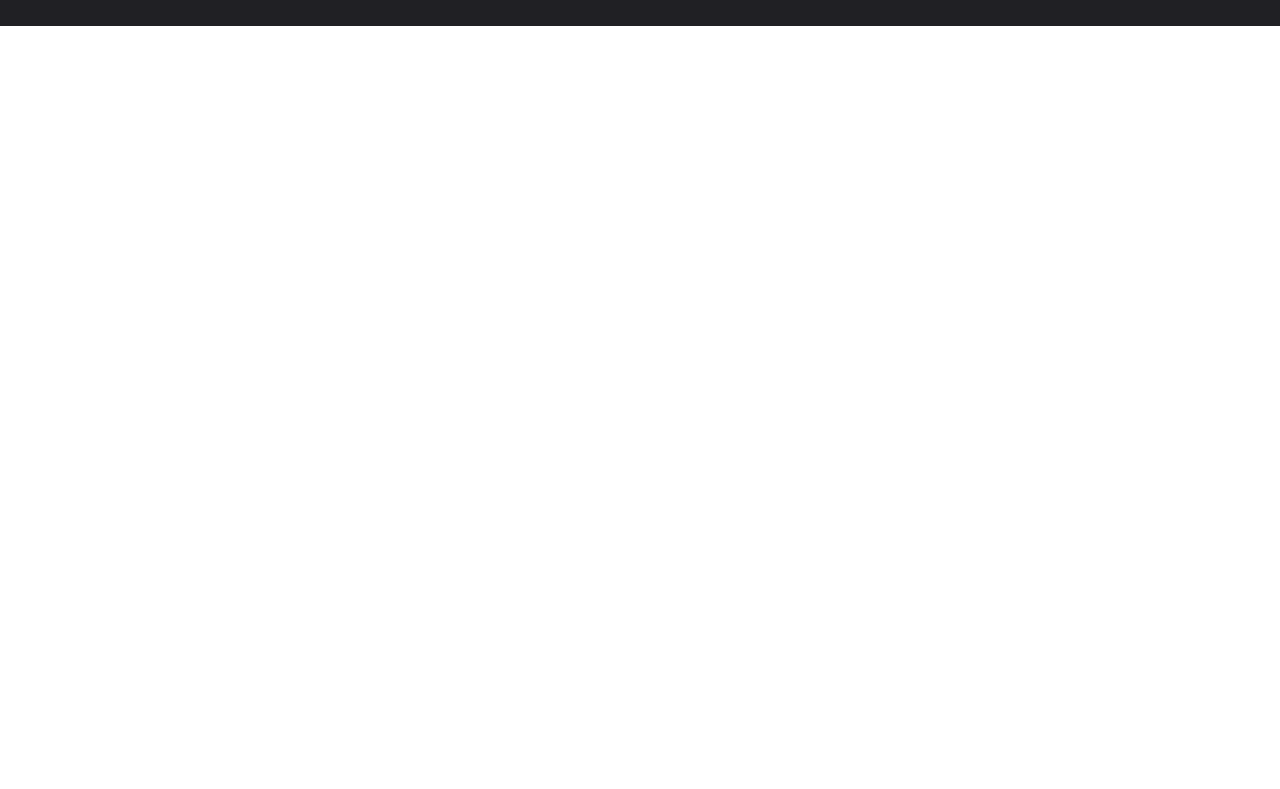
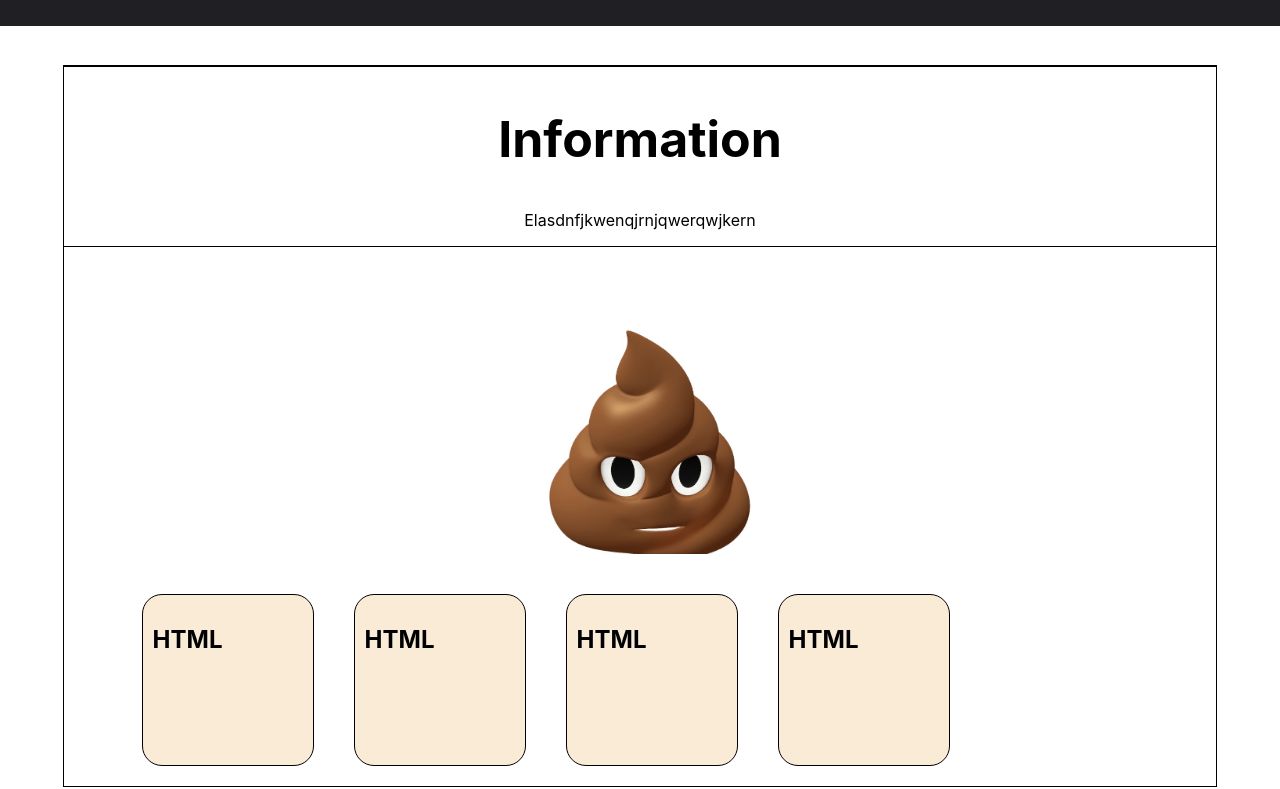
Before and after one commit to leeseongdooo/leeseongdooo.github.io, a React (Create React App) app: page / in a window 1280 px wide. Shown: the part 774-1563 px from the top of the page. Built offline with nearby package versions, Linux system fonts and the light colour scheme.

Commit message:
Day1203(1)

```diff
--- a/src/Component/Header.jsx
+++ b/src/Component/Header.jsx
@@ -30,7 +30,7 @@ function Header({ value }) {
       className="HeaderBox"
       style={value > 900 ? { backgroundColor: "white", color: "black" } : {}}
     >
-      <h2>LeeS Page</h2>
+      <h2>Portfolio</h2>
 
       <BiMenu
         className="MenuIcon"
--- a/src/Component/InformationV2.jsx
+++ b/src/Component/InformationV2.jsx
@@ -3,7 +3,40 @@ import "../css/InfoCSS.scss";
 import ExImage from "../images/ExImage.jpeg";
 import ProfileImage from "../images/ProfileImage.png";
 function InformationV2() {
-  return <div className="InformationBox"></div>;
+
+
+  return (
+    <div className="InformationBox">
+      <div className="InsideBox">
+          <div className="TextArea">
+            <h2>Information</h2>
+            <p>Elasdnfjkwenqjrnjqwerqwjkern</p>
+          </div>
+
+          <div className="MyInfoBox">
+            <img src={ExImage} alt="임시이미지입니다." />
+          </div>
+
+          <div className="ShapeBox">
+              <div className="ShapeForm">
+                  <h2>HTML</h2>
+              </div>
+
+              <div className="ShapeForm">
+                  <h2>HTML</h2>
+              </div>
+
+              <div className="ShapeForm">
+                  <h2>HTML</h2>
+              </div>
+
+              <div className="ShapeForm">
+                  <h2>HTML</h2>
+              </div>
+          </div>
+      </div>
+    </div>
+  );
 }
 
 export default InformationV2;
--- a/src/css/Bottom.scss
+++ b/src/css/Bottom.scss
@@ -54,7 +54,6 @@
 
   .BottomComponentArea {
 
-    border: 10px solid black;
     background-color: #202024;
     color: white;
     display: flex;
--- a/src/css/Header.scss
+++ b/src/css/Header.scss
@@ -4,7 +4,7 @@
     position: fixed;
     width: 100%;
     display: flex;
-    padding: 0px 40px;
+    padding: 0px 40px 0px 80px;
     align-items: center;
     justify-content: space-between;
     color: white;
--- a/src/css/InfoCSS.scss
+++ b/src/css/InfoCSS.scss
@@ -1,16 +1,64 @@
 .InformationBox {
-  position: relative;
   width: 100%;
-  height: 100%;
   display: flex;
-  justify-content: space-between;
-  .SideBar {
-    width: 20%;
-    border-right: 1px solid black;
-  }
+  justify-content: center;
+  align-items: center;
 
-  .ViewBox {
-    width: 75%;
+  .InsideBox {
+    width: 90%;
+    height: 90vh;
     border: 1px solid black;
+    display: flex;
+    flex-direction: column;
+    align-items: center;
+    justify-content: space-between;
+    .TextArea {
+      width: 100%;
+      border: 1px solid black;
+      text-align: center;
+
+      h2 {
+        font-size: 50px;
+      }
+    }
+
+    .MyInfoBox {
+      margin-top: 30px;
+      width: 100%;
+      display: flex;
+      justify-content: center;
+      img {
+
+        max-width: 225px;
+        border-radius: 0%;
+      }
+    }
+
+    .ShapeBox {
+      margin-bottom: 20px;
+      width: 90%;
+      display: flex;
+      justify-content: flex-start;
+
+
+      .ShapeForm {
+        cursor: pointer;
+        padding: 10px;
+        border-radius: 20px;
+        border: 1px solid black;
+        background-color: antiquewhite;
+        width: 150px;
+        height: 150px;
+        margin: 0 20px;
+        transition: 0.3s;
+      }
+
+      .ShapeForm:hover {
+        width: 300px;
+
+      }
+
+
+    }
   }
 }
--- a/src/css/MainPage.scss
+++ b/src/css/MainPage.scss
@@ -7,11 +7,12 @@
   align-items: flex-end;
   // 텍스트 박스
   .TextBox {
+    width: 60%;
     margin: 0px 0px 160px 80px;
     span {
       display: block;
       font-size: 128px;
-      line-height: 120px;
+      line-height: 140px;
       color: transparent;
       font-weight: bold;
       margin-bottom: 20px;
```
